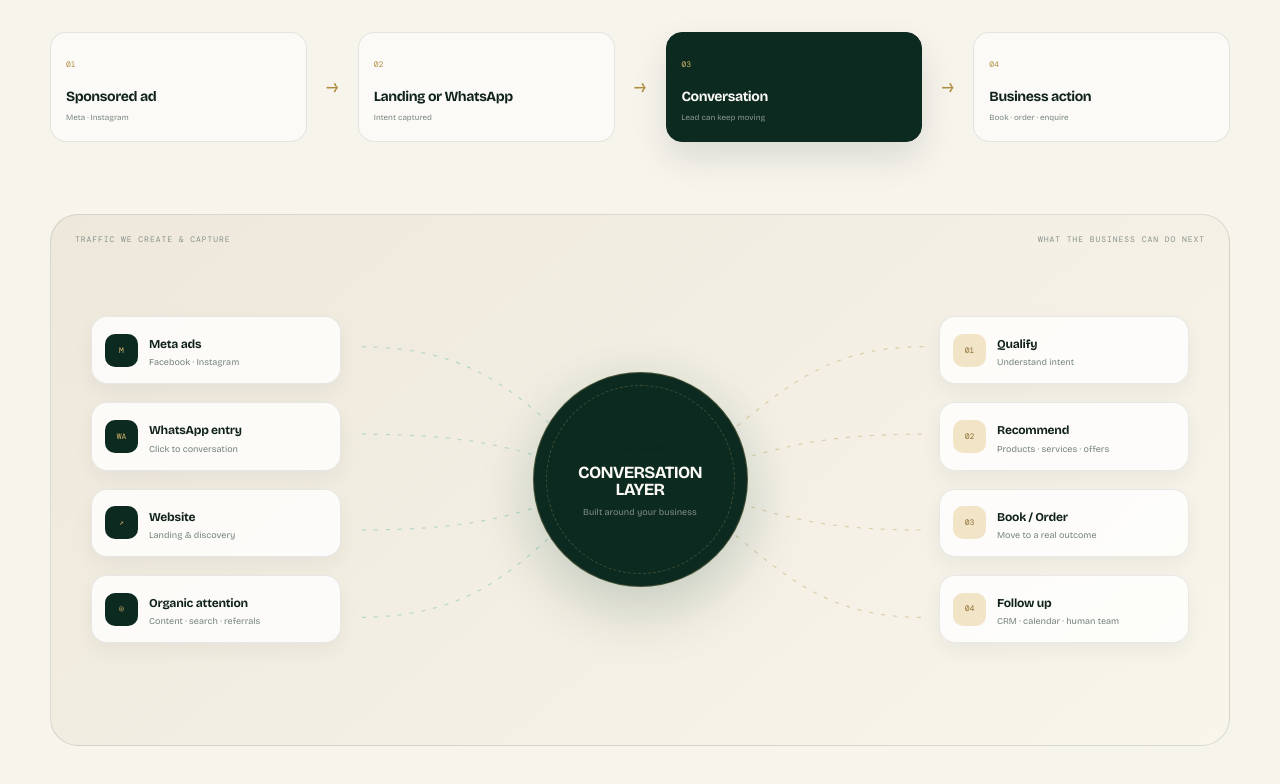
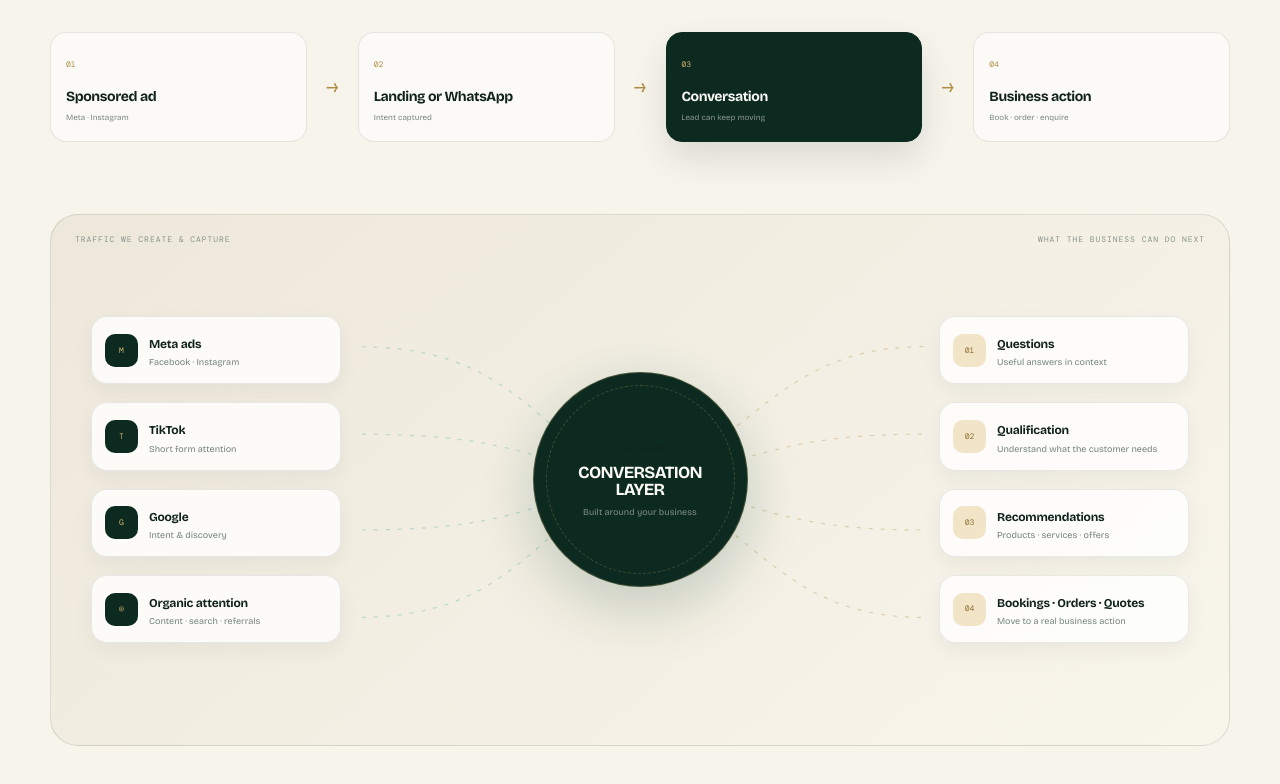
Before and after one commit to robinmigwi/digiguru-website, a plain HTML site: page digiguru-site/index.html in a window 1280 px wide. Shown: the part 3721-4505 px from the top of the page. Drawn offline with nearby package versions, Linux system fonts and the light colour scheme.

Commit message:
Clarify connected journey and business actions

```diff
--- a/digiguru-site/index.html
+++ b/digiguru-site/index.html
@@ -159,7 +159,7 @@
           <div class="journey-side journey-before">
             <div class="ba-label"><span>01</span> BEFORE</div>
             <div class="ba-stack">
-              <span>Click</span><i>↓</i><span>Wait</span><i>↓</i><span>Ask</span><i>↓</i><span>Repeat</span><i>↓</i><span>Maybe lost</span>
+              <span>Lead arrives</span><i>↓</i><span>Someone notices</span><i>↓</i><span>Customer waits</span><i>↓</i><span>Questions repeat</span><i>↓</i><span>Momentum fades</span>
             </div>
             <p>The customer has to carry the context.</p>
           </div>
@@ -176,7 +176,7 @@
           <div class="journey-side journey-after">
             <div class="ba-label"><span>02</span> WITH DIGIGURU</div>
             <div class="ba-stack ba-stack-good">
-              <span>Arrive</span><i>↓</i><span>Understand</span><i>↓</i><span>Guide</span><i>↓</i><span>Act</span><i>↓</i><span>Continue</span>
+              <span>Lead arrives</span><i>↓</i><span>Conversation starts</span><i>↓</i><span>Context is available</span><i>↓</i><span>Next step is clear</span><i>↓</i><span>Business action</span>
             </div>
             <p>The system carries the context forward.</p>
           </div>
@@ -226,8 +226,8 @@
 
         <div class="engine-column engine-sources">
           <div class="engine-pill"><span class="source-badge">M</span><div><strong>Meta ads</strong><small>Facebook · Instagram</small></div></div>
-          <div class="engine-pill"><span class="source-badge">WA</span><div><strong>WhatsApp entry</strong><small>Click to conversation</small></div></div>
-          <div class="engine-pill"><span class="source-badge">↗</span><div><strong>Website</strong><small>Landing & discovery</small></div></div>
+          <div class="engine-pill"><span class="source-badge">T</span><div><strong>TikTok</strong><small>Short form attention</small></div></div>
+          <div class="engine-pill"><span class="source-badge">G</span><div><strong>Google</strong><small>Intent & discovery</small></div></div>
           <div class="engine-pill"><span class="source-badge">◎</span><div><strong>Organic attention</strong><small>Content · search · referrals</small></div></div>
         </div>
 
@@ -251,10 +251,10 @@
         </div>
 
         <div class="engine-column engine-actions">
-          <div class="engine-pill"><span class="action-badge">01</span><div><strong>Qualify</strong><small>Understand intent</small></div></div>
-          <div class="engine-pill"><span class="action-badge">02</span><div><strong>Recommend</strong><small>Products · services · offers</small></div></div>
-          <div class="engine-pill"><span class="action-badge">03</span><div><strong>Book / Order</strong><small>Move to a real outcome</small></div></div>
-          <div class="engine-pill"><span class="action-badge">04</span><div><strong>Follow up</strong><small>CRM · calendar · human team</small></div></div>
+          <div class="engine-pill"><span class="action-badge">01</span><div><strong>Questions</strong><small>Useful answers in context</small></div></div>
+          <div class="engine-pill"><span class="action-badge">02</span><div><strong>Qualification</strong><small>Understand what the customer needs</small></div></div>
+          <div class="engine-pill"><span class="action-badge">03</span><div><strong>Recommendations</strong><small>Products · services · offers</small></div></div>
+          <div class="engine-pill"><span class="action-badge">04</span><div><strong>Bookings · Orders · Quotes</strong><small>Move to a real business action</small></div></div>
         </div>
       </div>
     </section>
```
